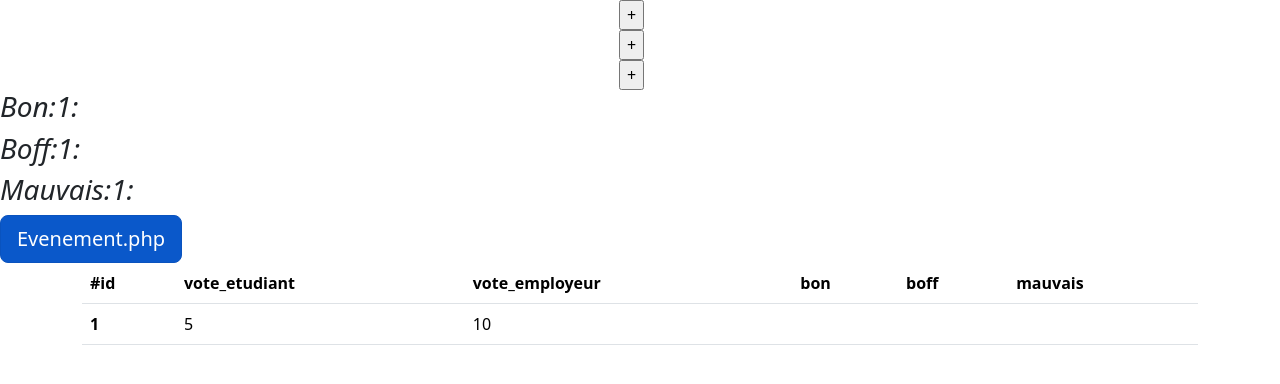
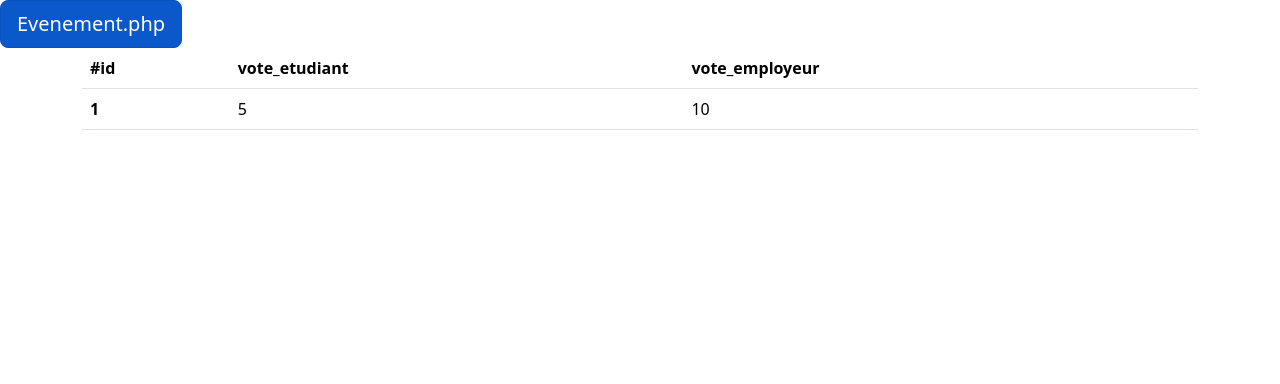
Before and after one commit to Caporal6/IntraVote, a PHP site: page /vote.php in a window 1280 px wide. Shown: the top 384 px of the page. Run offline with PHP 8.4, Linux system fonts and the light colour scheme; data comes from the database, SQL or seed files in the repository; data that the repository does not hold is empty.

Commit message:
idk anymore

```diff
--- a/vote.php
+++ b/vote.php
@@ -1,22 +1,6 @@
 <?php
 // On démarre toujours la session en haut et dans tous les fichiers.
 session_start();
-if(!isset($_POST['bon']) && !isset($_POST['boff']) && !isset($_POST['mauvais'])){
-    $_SESSION['attnumBon'] = 1;
-    $_SESSION['attnumBoff'] = 1;
-    $_SESSION['attnumMauvais'] = 1;
-}
-else{
-    if (isset($_POST['bon'])) {
-        $_SESSION['attnumBon']++;
-    }
-    elseif(isset($_POST['boff'])){
-        $_SESSION['attnumBoff']++;
-    }
-    elseif(isset($_POST['mauvais'])){
-        $_SESSION['attnumMauvais']++;
-    }
-}
 
 
 ?>
@@ -32,31 +16,19 @@ else{
 </head>
 <body>
 
+    <a href="evenement.php" class="btn btn-primary btn-lg active" role="button" aria-pressed="true">Evenement.php</a>
 
-    <div class="container container h-100 d-flex justify-content-center align-items-center">
-        <div class="row ">
-            <form method="post">
-            <div class="col-4 d-flex justify-content-center ">
-                <input name='bon' type="submit" value='+'>
+<?php
 
-            </div>
+if ($_SERVER['REQUEST_METHOD'] == "POST"){
 
-            <div class="col-4 d-flex justify-content-center">
-                <input name='boff' type="submit" value='+'>
-            </div>
 
-            <div class="col-4 d-flex justify-content-center">
-                <input name='mauvais' type="submit" value='+'>
-            </div>
-            </form>
-        </div>
-    </div>
+}
 
-    <h3><em>Bon:<?php echo $_SESSION['attnumBon'] ?>: </em></h3>
-    <h3><em>Boff:<?php echo $_SESSION['attnumBoff'] ?>: </em></h3>
-    <h3><em>Mauvais:<?php echo $_SESSION['attnumMauvais'] ?>: </em></h3>
+?>
 
-    <a href="evenement.php" class="btn btn-primary btn-lg active" role="button" aria-pressed="true">Evenement.php</a>
+
+
 
 
 <div class="container">
@@ -69,9 +41,6 @@ else{
                         <th scope="col">#id</th>
                         <th scope="col">vote_etudiant</th>
                         <th scope="col">vote_employeur</th>
-                        <th scope="col">bon</th>
-                        <th scope="col">boff</th>
-                        <th scope="col">mauvais</th>
 
                     </tr>
                 </thead>
@@ -98,8 +67,7 @@ else{
                         // output data of each row
                             while($row = $result->fetch_assoc()) {
                                 $var_value = $row["id"];
-                                echo '<tr><th scope="row">'. $row["id"].'</th><td>'. $row["vote_etudiant"].'</td><td>'. $row["vote_employeur"].'</td><td>'. $row["bon"].'</td>
-                                <td>'. $row["moyen"].'</td> <td>'. $row["mauvais"].'</td>
+                                echo '<tr><th scope="row">'. $row["id"].'</th><td>'. $row["vote_etudiant"].'</td><td>'. $row["vote_employeur"].'</td>
                                 </tr>';
                             }
                         } else {
```
